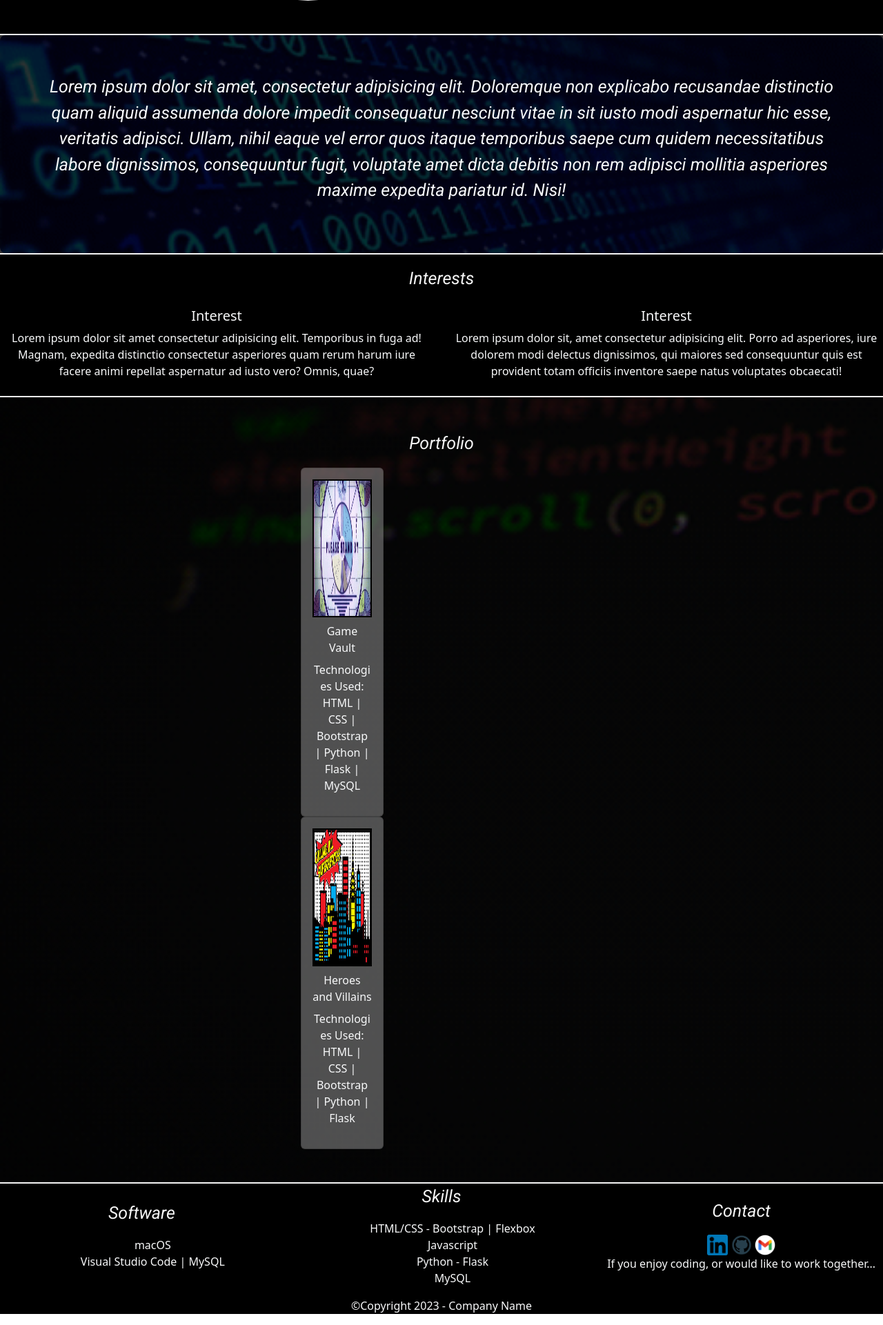
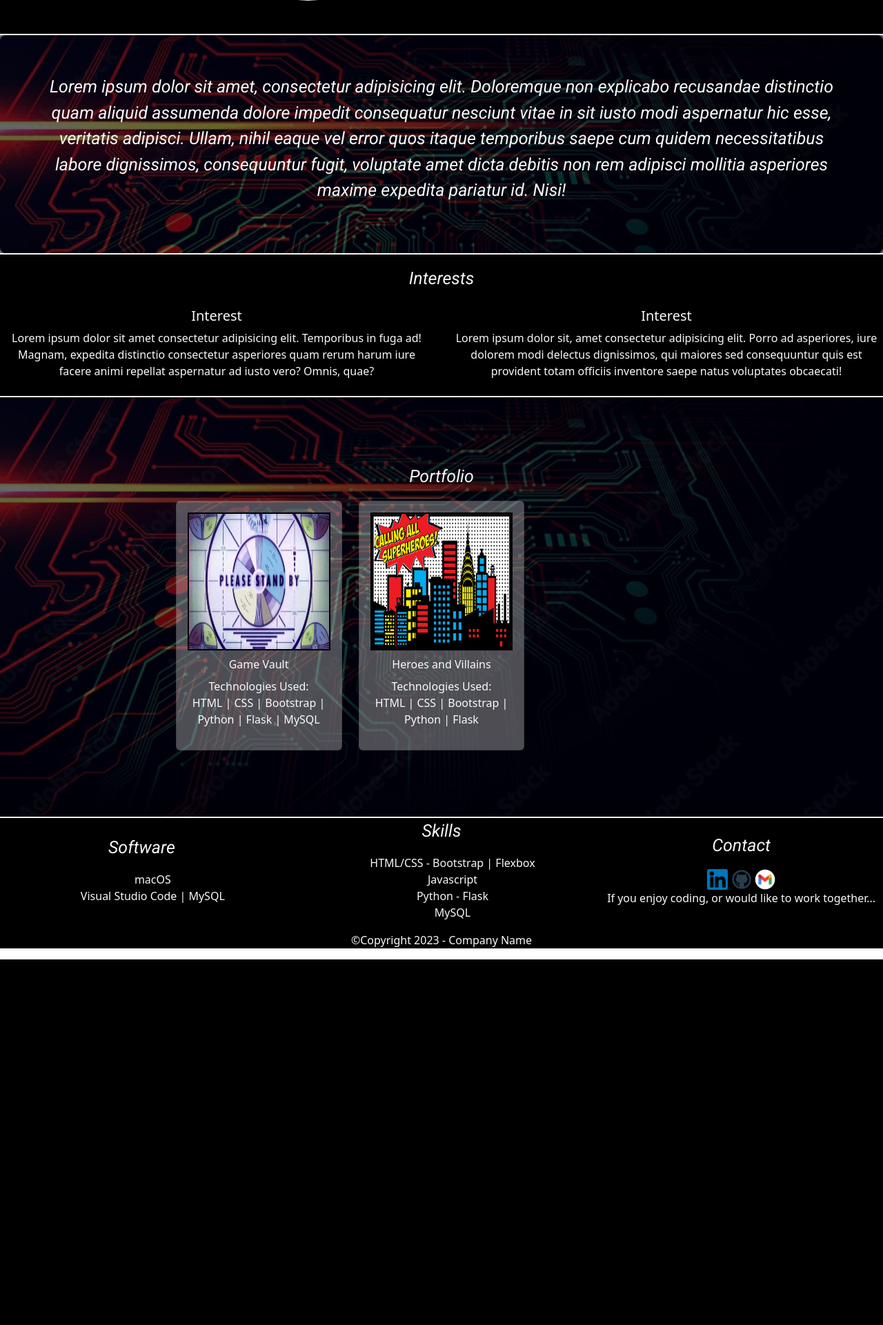
Before and after one commit to Brando129/Personal_Website, a Python web app: template flask_app/templates/homepage.html in a window 1280 px wide. Shown: the part 347-2268 px from the top of the page at 69% size. After the commit the page ends 1738 px from the top, so only its background shows below. Run offline with Jinja, Linux system fonts and the light colour scheme; the template is opened without the code that fills it, so the values that code supplies are empty.

Commit message:
Styling changes to the portfolio section.

```diff
--- a/flask_app/static/css/style.css
+++ b/flask_app/static/css/style.css
@@ -56,3 +56,7 @@
 .footer_info {
     background-color: black;
 }
+
+.project_card {
+    margin-bottom: 25px;
+}
--- a/flask_app/templates/homepage.html
+++ b/flask_app/templates/homepage.html
@@ -27,9 +27,9 @@
         </div>
     </div>
     <!-- End of Header -->
-    <div class="text-center bg-image rounded-3 h-100" style="background-image: url('/static/img/coding2.gif'); background-repeat: no-repeat;
+    <div class="text-center bg-image rounded-3 h-100" style="background-image: url('/static/img/tech_background.png'); background-repeat: no-repeat;
     background-size: cover; height: 400px;">
-        <div class="mask" style="background-color: rgba(0, 0, 0, 0.8)">
+        <div class="mask" style="background-color: rgba(0, 0, 0, 0.6)">
             <div class="d-flex justify-content-center align-items-center h-100 p-5">
                 <div class="text-light career_text m-2">
                     <p>Lorem ipsum dolor sit amet, consectetur adipisicing elit. Doloremque non explicabo recusandae distinctio quam aliquid assumenda dolore impedit consequatur nesciunt vitae in sit iusto modi aspernatur hic esse, veritatis adipisci.
@@ -64,15 +64,15 @@
     </div>
     <!-- End of Interests -->
     <!-- Portfolio -->
-    <div class="text-center h-100" style="background-image: url(/static/img/code.gif); background-repeat: no-repeat;
+    <div class="text-center h-100" style="background-image: url(/static/img/tech_background.png); background-repeat: no-repeat;
     background-size: cover; height: 300px;">
-        <div class="mask" style="background-color: rgba(0, 0, 0, 0.8);">
+        <div style="background-color: rgba(0, 0, 0, 0.6);">
             <div class="d-flex justify-content-center align-items-center h-100 p-5">
-                <div class="text-light">
+                <div class="text-light m-5">
                     <p class="career_text">Portfolio</p>
                     <div class="row">
+                        <!-- Game Vault -->
                         <div class="col-md-6 col-lg-4">
-                            <!-- Game Vault -->
                             <div class="card" style="background-color: rgba(255, 255, 255, 0.3);">
                                 <a class="links" href="#projecturl">
                                     <div class="card-body text-center text-light">
@@ -86,12 +86,14 @@
                                     </div>
                                 </a>
                             </div>
-                            <!-- End of Game Vault -->
-                            <!-- Heroes and Villains -->
+                        </div>
+                        <!-- End of Game Vault -->
+                        <!-- Heroes and Villains -->
+                        <div class="col-md-6 col-lg-4">
                             <div class="card" style="background-color: rgba(255, 255, 255, 0.3);">
                                 <a class="links" href="#projecturl">
                                     <div class="card-body text-center text-light">
-                                        <img class="project_image" src="/static/img/superhero.png" alt="Game Vault">
+                                        <img class="project_image" src="/static/img/superhero.png" alt="Heroes and Villains">
                                         <p class="my-2">Heroes and Villains</p>
                                         <p>
                                             Technologies Used:
@@ -101,15 +103,15 @@
                                     </div>
                                 </a>
                             </div>
-                            <!-- End of Heroes and Villains -->
                         </div>
+                        <!-- End of Heroes and Villains -->
                     </div>
                 </div>
             </div>
         </div>
     </div>
     <!-- End of Portfolio -->
-    <!-- Contact -->
+    <!-- Software/Skills/Contact -->
     <div class="row text-center text-light dev_info d-flex align-items-center">
         <div class="col-lg-4">
             <p class="career_text">Software</p>
@@ -141,7 +143,7 @@
             <p>If you enjoy coding, or would like to work together...</p>
         </div>
     </div>
-    <!-- End of Contact -->
+    <!-- End of Software/Skills/Contact -->
     <!-- Footer -->
     <p class="text-center footer_info text-light">©Copyright 2023 - Company Name </p>
     <!-- End of Footer -->
```
Also changed, not shown: flask_app/static/img/tech_background.png (added).
